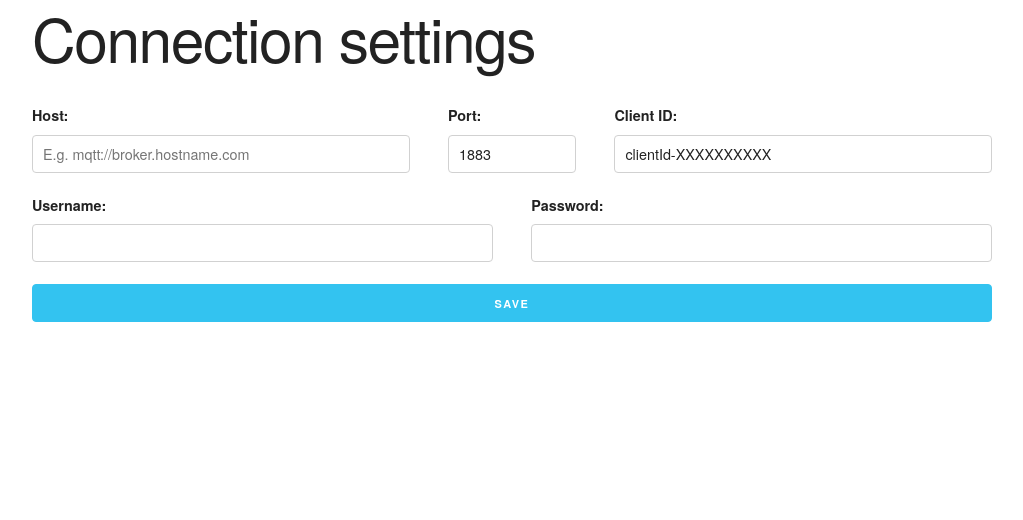
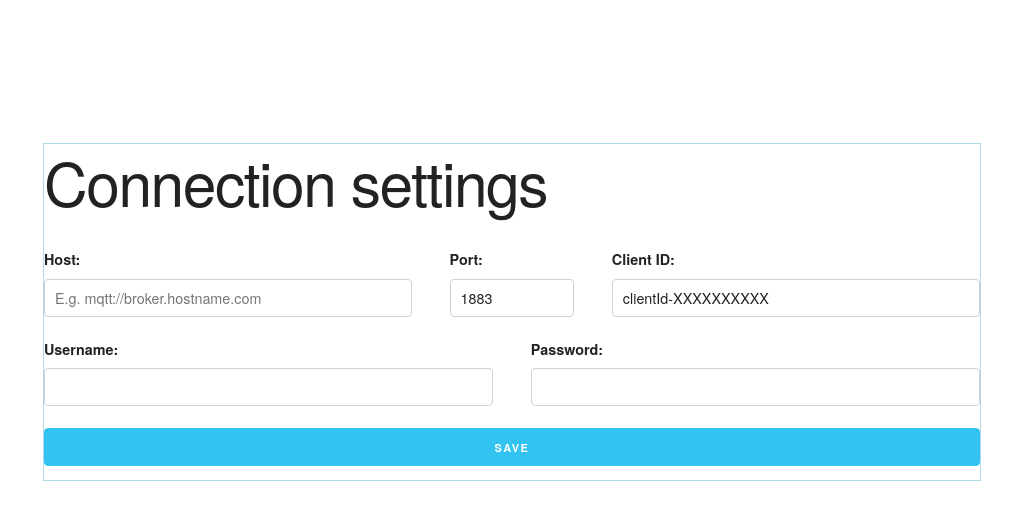
Before and after one commit to Isaac-Ampomah-12/iiot-test-bench, a React (Create React App) app in the folder frontend/: page /settings in a window 1280 px wide. Shown: the top 520 px of the page, without its empty margins (128-1151 px from the left). Built offline with nearby package versions, Linux system fonts and the light colour scheme.

Commit message:
Add an outline around settings section container

```diff
--- a/frontend/src/pages/ConnectionSettings/ConnectionSettings.css
+++ b/frontend/src/pages/ConnectionSettings/ConnectionSettings.css
@@ -0,0 +1,6 @@
+#Connect-settings {
+  width: 65rem;
+  margin: auto;
+  margin-top: 10rem;
+  outline: 0.1rem solid lightblue;
+}
```
